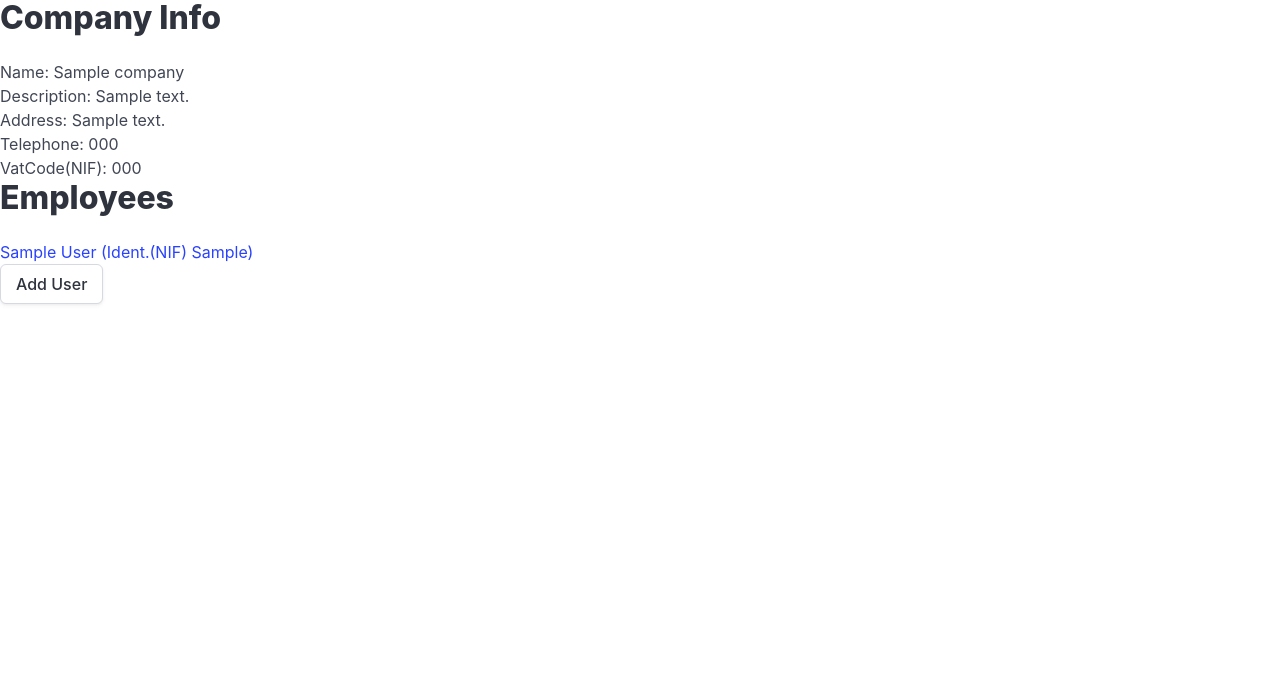
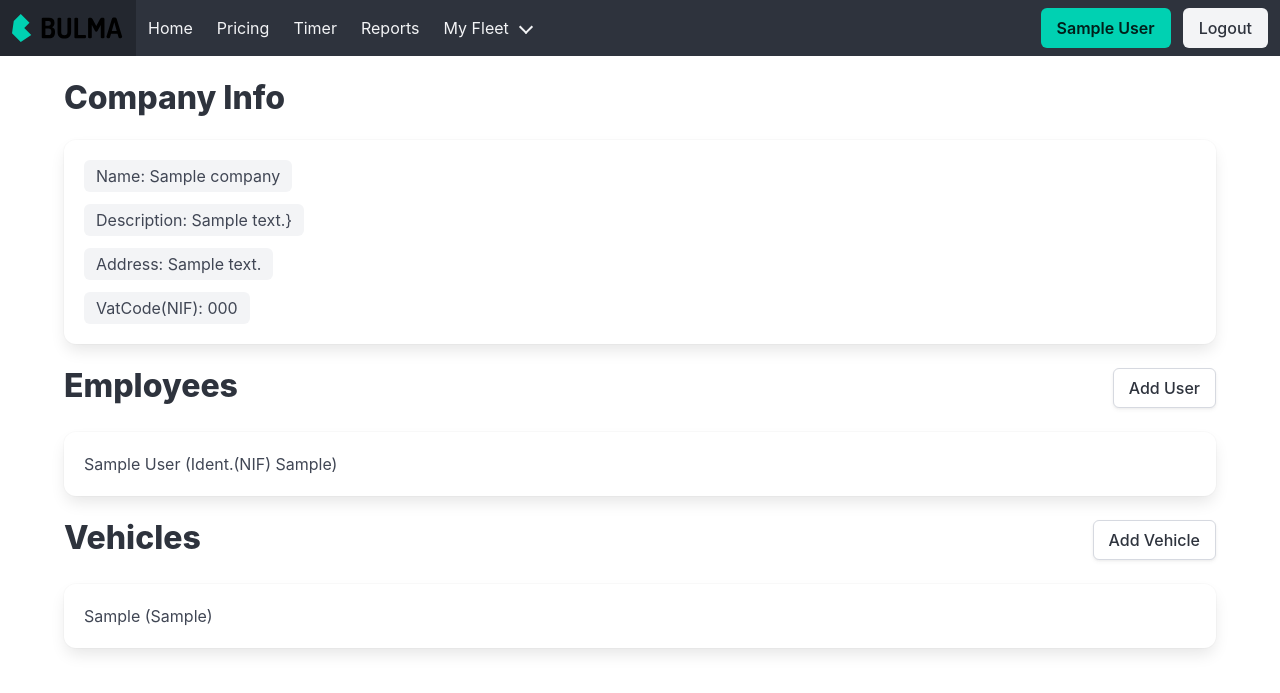
Before and after one commit to Matheus-C/driver-booklet, a Flask app: page /company/1 in a window 1280 px wide. Shown: the top 693 px of the page. Run offline with Flask 3, Linux system fonts and the light colour scheme; a user stored in the database is signed in; tables that the repository leaves empty hold one stand-in row (values such as "Sample post"); some libraries are stand-ins or nearby versions.

Commit message:
adding vehicle add + overall ui imprv

```diff
--- a/app/__init__.py
+++ b/app/__init__.py
@@ -12,9 +12,11 @@ app.config['VAPID_PRIVATE_KEY'] = "LXemf14HHkxNVXhsZOnn1nCcCUpI68pFSjtNRPKUIc4"
 
 app.config['VAPID_CLAIM_EMAIL'] = "a@a.com"
 
+app.config['SQLALCHEMY_ENGINE_OPTIONS'] = {'pool_recycle' : 280}
+
 login_manager = LoginManager()
 login_manager.init_app(app)
 
 bcrypt = Bcrypt(app)
 
-from app import auth, profile, pwa, timer, company,routing
+from app import auth, profile, pwa, timer, company, routing, vehicle
--- a/app/auth.py
+++ b/app/auth.py
@@ -33,7 +33,7 @@ def login(id=None):
             session.close()
             return redirect('/')
         else:
-            return redirect('/login')
+            return redirect('/')
 
 @app.route('/signup',methods=['GET','POST'])
 def signup():
--- a/app/company.py
+++ b/app/company.py
@@ -21,7 +21,7 @@ def company():
             session.add(company)
             session.commit()
             session.close()
-            return url_for('profile')
+            return redirect(url_for('profile'))
 
 @app.route("/company/<id>", methods=["GET","POST"])
 @login_required
@@ -29,9 +29,11 @@ def company_info(id):
     if current_user:
         session = Session()
         if request.method == 'GET':
-            results = session.query(Company,UserCompany,User)\
+
+            results = session.query(Company,UserCompany,User,Vehicle)\
             .join(UserCompany,UserCompany.idCompany == Company.id,isouter=True)\
             .join(User,UserCompany.idUser == User.id,isouter=True)\
+            .join(Vehicle,Vehicle.idCompany == Company.id, isouter=True)\
             .filter(Company.idUser == current_user.id,Company.id == id).all()
             return render_template('company.html',company_info = results,current_user=current_user)
 
--- a/app/templates/base/base.html
+++ b/app/templates/base/base.html
@@ -68,6 +68,7 @@
             <a class="navbar-item">
               Pricing
             </a>
+            {% if current_user.is_anonymous is false %}
             <a href='/timer' class="navbar-item">
                 Timer
             </a>
@@ -89,14 +90,14 @@
                 </a>
               </div>
             </div>
+            {% endif %}
+
           </div>
 
           <div class="navbar-end">
             <div class="navbar-item">
               <div class="buttons">
-                <a class="button is-info">
-                    <strong>{{current_user.name}}</strong>
-                  </a>
+
                 {% if current_user.is_anonymous %}
                 <a class="button is-primary" hx-target="#changeme" hx-get="{{ url_for('signup') }}" hx-swap="innerHTML">
                   <strong>Sign up</strong>
@@ -106,7 +107,7 @@
                 </a>
                 {% else %}
                 <a class="button is-primary" href="/profile">
-                    <strong>Profile</strong>
+                    <strong>{{current_user.name}}</strong>
                   </a>
                   <a class="button is-light" href="/logout">
                     Logout
@@ -117,7 +118,7 @@
           </div>
         </div>
       </nav>
-    <title>{% block title %}{% endblock %}</title>
+    <title>{% block title %}{% endblock %} - TimeBank</title>
     {% block header %}
     {% endblock %}
 </head>
--- a/app/templates/company.html
+++ b/app/templates/company.html
@@ -1,34 +1,71 @@
-<html lang="en">
-<head>
-    <meta charset="UTF-8">
-    <meta name="viewport" content="width=device-width, initial-scale=1.0">
-    <title>Company</title>
-    <link rel="stylesheet" href="https://cdn.jsdelivr.net/npm/bulma@1.0.0/css/bulma.min.css">
-    <script src="https://unpkg.com/htmx.org@1.9.11" integrity="sha384-0gxUXCCR8yv9FM2b+U3FDbsKthCI66oH5IA9fHppQq9DDMHuMauqq1ZHBpJxQ0J0" crossorigin="anonymous"></script>
+{% extends 'base/base.html' %}
 
-</head>
-<h3 class="title is-3">Company Info</h3>
-<body>
-    {% set company = company_info[0].Company %}
-    <p>Name: {{company.name}}</p>
-    <p>Description: {{company.description}}</p>
-    <p>Address: {{company.address}}</p>
-    <p>Telephone: {{company.phone}}</p>
-    <p>VatCode(NIF): {{company.vatcode}}</p>
-</body>
+{% block header %}
+{% endblock %}
+
+{% block content %}
+<div class="container">
+    <br>
+    <h3 class="title is-3">Company Info</h3>
+    <div class="box">
+
+        <div class="fixed-grid has-1-cols">
+            <div class="grid">
+                {% set company = company_info[0].Company %}
+                <div class="cell"><span class="tag is-medium">Name: {{ company.name }}</span></div>
+                <div class="cell"><span class="tag is-medium">Description: {{company.description}}}</span></div>
+                <div class="cell"><span class="tag is-medium">Address: {{ company.address }}</span></div>
+                <div class="cell"><span class="tag is-medium">VatCode(NIF): {{company.vatcode}}</span></div>
+            </div>
+        </div>
+    </div>
+
+    <div class="columns">
+        <div class="column">
+            <h3 class="title is-3">Employees</h3>
+        </div>
+        <div class="column">
+            <div align="right">
+                {% if current_user.userTypeId == 1 %}
+                <button class="button" hx-target="#addUser" hx-swap="innerHTML"
+                    hx-get="/signup_worker/{{company.id}}">Add User</button>
+
+                {% endif %}
+            </div>
+        </div>
+    </div>
+
+    <div class="box">
+        {% for user in company_info %}
+        {% if user.User %}
+        <p>{{user.User.name}} (Ident.(NIF) {{user.User.userIdentification}})</p>
+        {% endif %}
+        {% endfor %}
+    </div>
+    <div id="addUser"></div>
 
 
-<h3 class="title is-3">Employees</h3>
-{% for user in company_info %}
-{% if user.User %}
-    <p><a href="">{{user.User.name}} (Ident.(NIF) {{user.User.userIdentification}})</a></p>
-{% endif %}
-{% endfor %}
+    <div class="columns">
+        <div class="column">
+            <h3 class="title is-3">Vehicles</h3>
+        </div>
+        <div class="column">
+            <div align="right">
+                {% if current_user.userTypeId == 1 %}
+                <button class="button" hx-target="#addCar" hx-swap="innerHTML"
+                    hx-get="/vehicle_add/{{company.id}}">Add Vehicle</button>
 
-{% if current_user.userTypeId == 1 %}
-<button class="button" hx-target="#addUser" hx-swap="innerHTML" hx-get="/signup_worker/{{company.id}}" >Add User</button>
-<div id="addUser"></div>
-{% endif %}
+                {% endif %}
+            </div>
+        </div>
+    </div>
 
-
-</html>
+    <div class="box">
+        {% for vehicle in company_info %}
+        {% if vehicle.Vehicle %}
+        <p>{{vehicle.Vehicle.model}} ({{vehicle.Vehicle.licensePlate}})</p>
+        {% endif %}
+        {% endfor %}
+    </div>
+    <div id="addCar"></div>
+{% endblock %}
--- a/app/templates/timer.html
+++ b/app/templates/timer.html
@@ -6,11 +6,11 @@
 {% block content %}
 <script src="https://cdn.jsdelivr.net/npm/alpinejs@2.8.2/dist/alpine.min.js" defer></script>
 <script src="static/timer.js" type="text/javascript"></script>
-
   <div x-data="stopwatch()">
     <div class="container">
           <div class="stopwatch" >
-            <h1 class="title">Registo de tempo</h1>
+            <br>
+            <h1 class="title is-3">Registo de tempo</h1>
               <br>
               <br>
               <br>
```
Also changed, not shown: app/templates/htmx/login.html (+8 -2 lines), app/templates/htmx/signup.html (+19 -10 lines), app/templates/htmx/vehicle_add_form.html (added, +17 -0 lines), app/templates/index.html (+2 -5 lines), app/templates/profile.html (+6 -4 lines), app/vehicle.py (added, +21 -0 lines).
